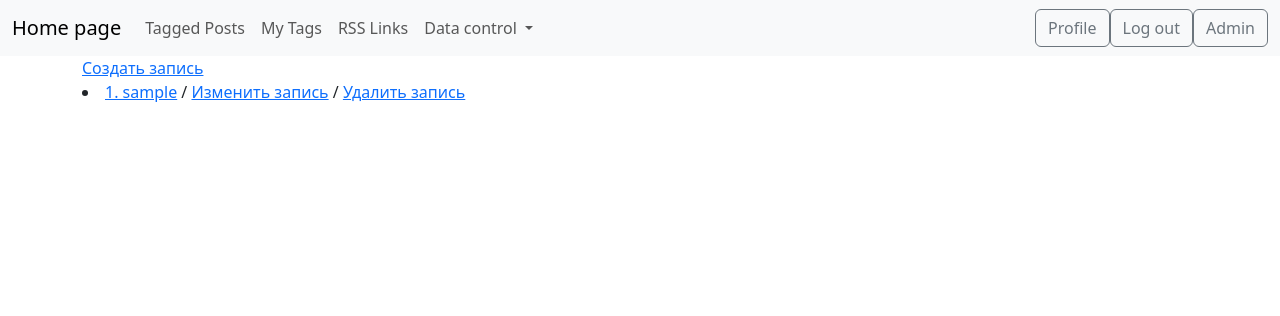
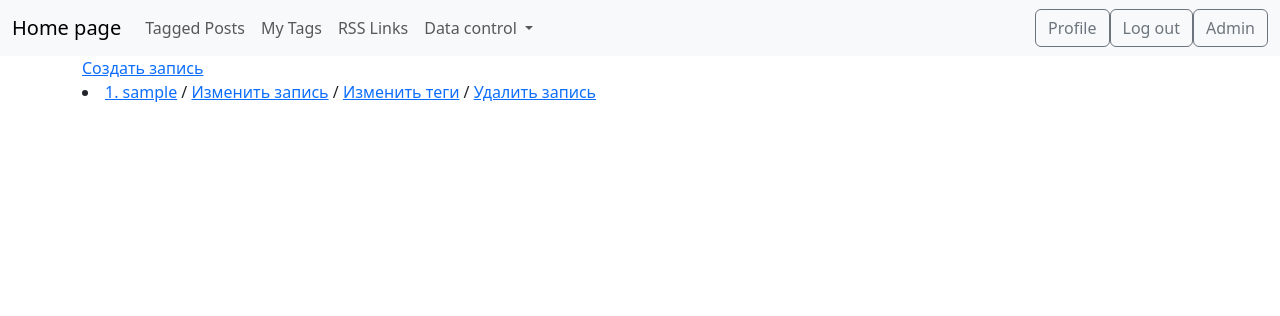
Before and after one commit to 3nk0d/Python_Basic_Course-Project, a Django app: page /users/ in a window 1280 px wide. Shown: the top 316 px of the page. Run offline with Django 4.2, Linux system fonts and the light colour scheme; the visitor is signed in with stand-in values (Sample User, id 1); data comes from the database, SQL or seed files in the repository.

Commit message:
Add tags change for admin

```diff
--- a/news_portal/web_interface/templates/web_interface/users_list.html
+++ b/news_portal/web_interface/templates/web_interface/users_list.html
@@ -17,6 +17,8 @@
             /
             <a href=" {% url 'user_change' pk=user.pk %}">Изменить запись</a>
             /
+            <a href=" {% url 'subcribe_change' pk=user.pk %}">Изменить теги</a>
+            /
             <a href=" {% url 'user_delete' pk=user.pk %}">Удалить запись</a>
         </li>
     {% endfor %}
```
